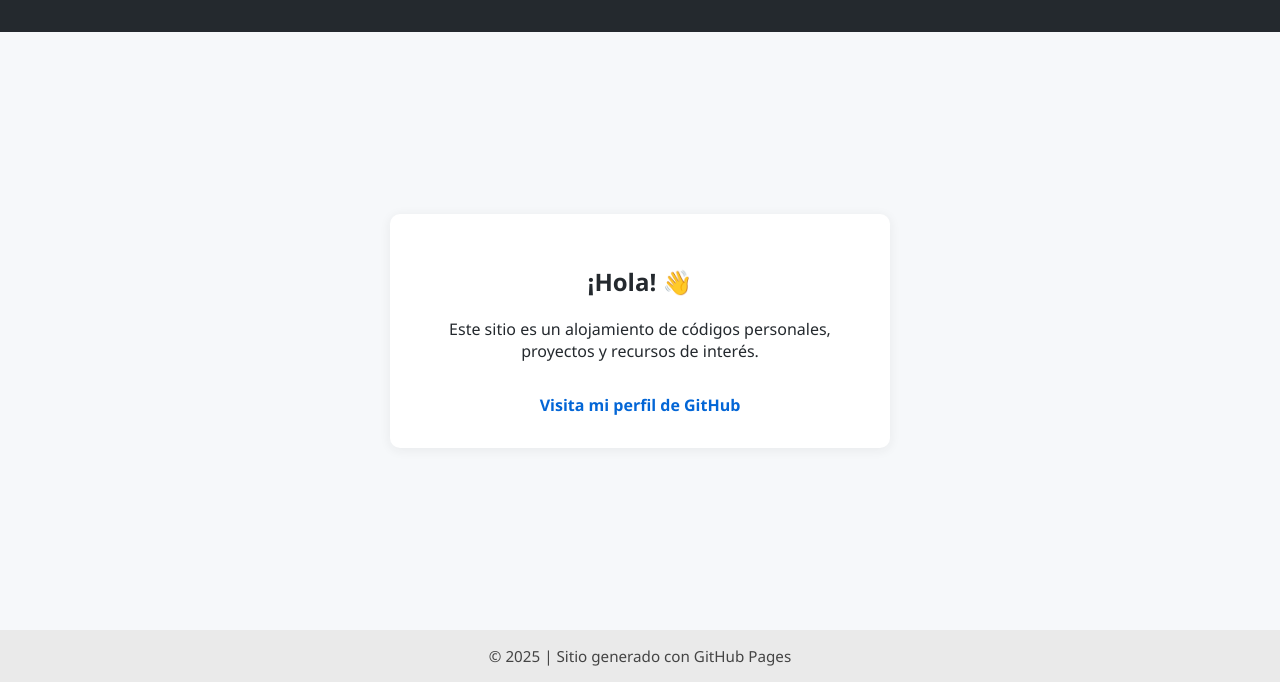
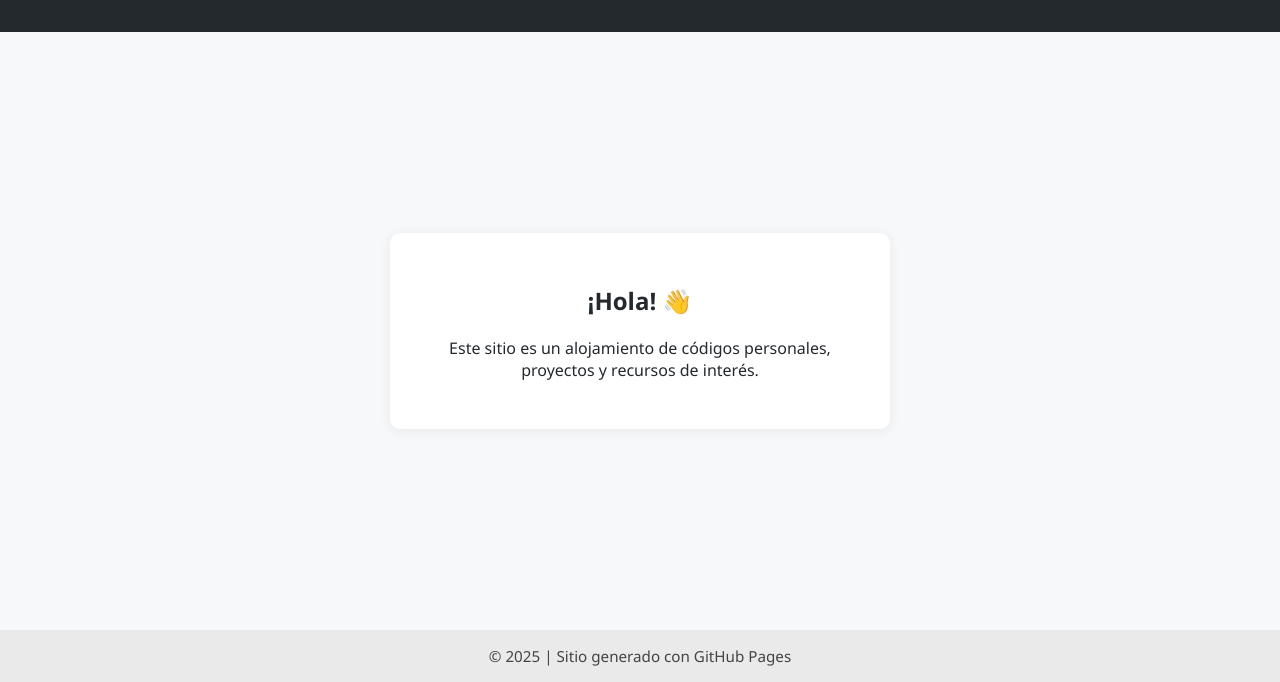
Before and after one commit to bywarmx/bywarmx.github.io, a plain HTML site: page index.html in a window 1280 px wide. Shown: the part 118-800 px from the top of the page. Drawn offline with Linux system fonts and the light colour scheme.

Commit message:
index.html

```diff
--- a/index.html
+++ b/index.html
@@ -36,13 +36,6 @@
       max-width: 420px;
       text-align: center;
     }
-    a.github-link {
-      color: #0366d6;
-      text-decoration: none;
-      font-weight: 600;
-      margin-top: 1rem;
-      display: inline-block;
-    }
     footer {
       background: #eaeaea;
       color: #444;
@@ -60,7 +53,6 @@
     <div class="welcome-box">
       <h2>¡Hola! 👋</h2>
       <p>Este sitio es un alojamiento de códigos personales, proyectos y recursos de interés.</p>
-      <a class="github-link" href="https://github.com/bywarmx" target="_blank">Visita mi perfil de GitHub</a>
     </div>
   </main>
   <footer>
```
